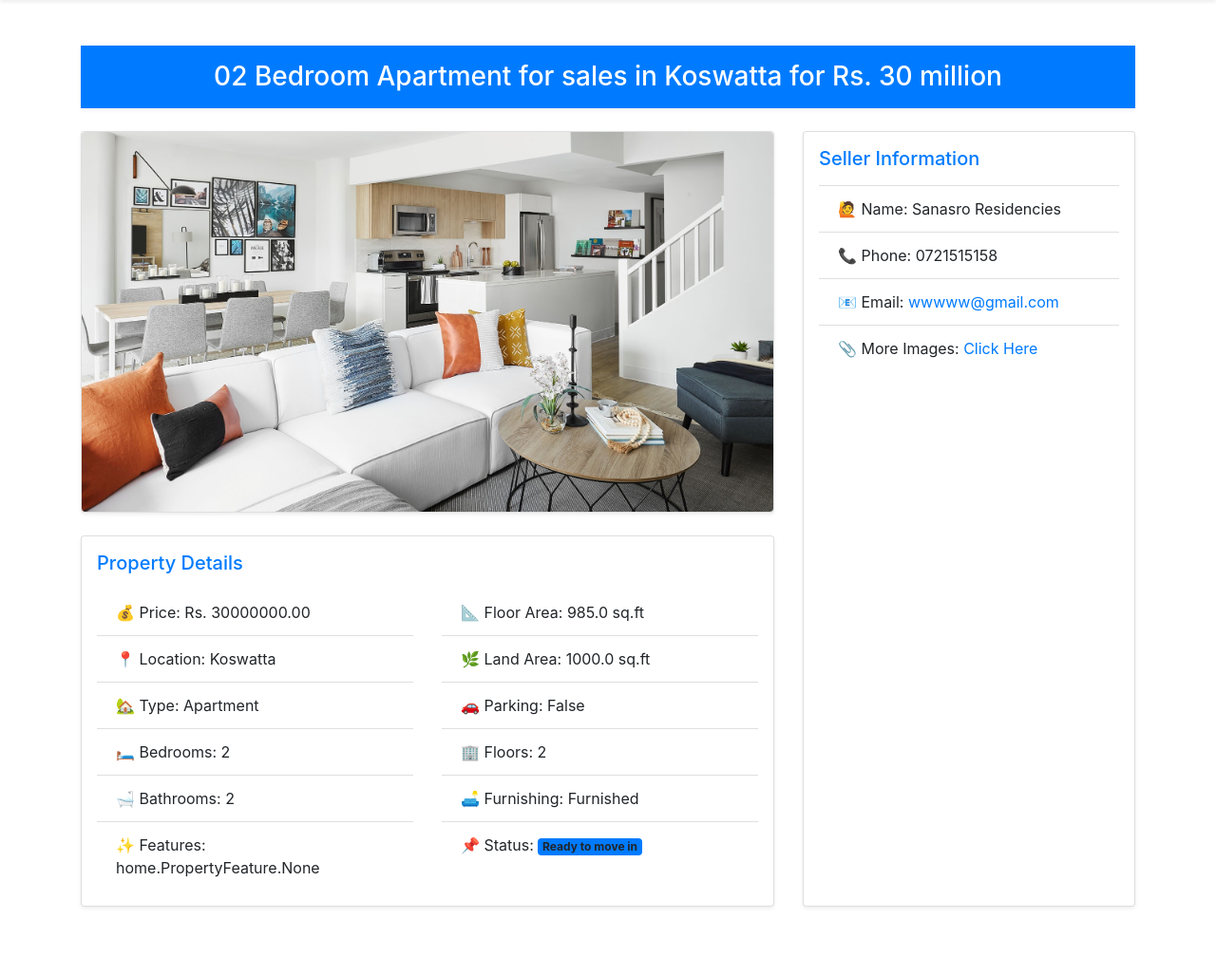
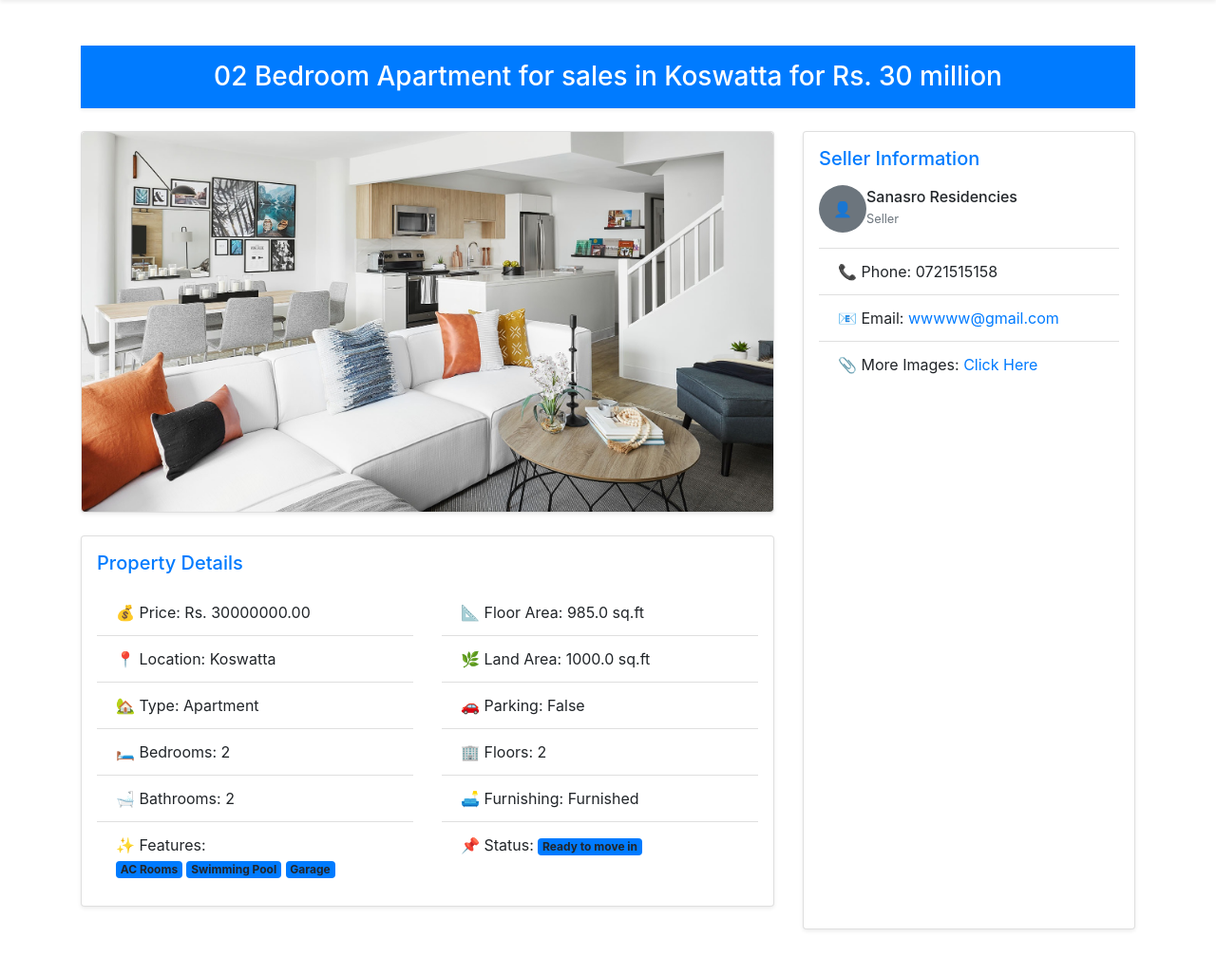
Before and after one commit to Tharusha-Randunu/Real-Estate-Listings-Platform, a Django app: page /property/1/ in a window 1280 px wide. Shown: the part 56-1083 px from the top of the page at 95% size. Before the commit the page ends 1012 px from the top, so only its background shows below. Run offline with Django 5.2, Linux system fonts and the light colour scheme; data comes from the database, SQL or seed files in the repository; some libraries are stand-ins or nearby versions.

Commit message:
fetching property feats,descrip

```diff
--- a/home/models.py
+++ b/home/models.py
@@ -29,10 +29,16 @@ class ConfirmedAd(models.Model):
         ('Unfurnished', 'Unfurnished'),
     ]
 
-    name = models.CharField(max_length=255)
+    title = models.CharField(max_length=255)
+    description = models.TextField(blank=True,null=True)
+    details = models.TextField(blank=True,null=True)
     address = models.TextField()
+    city = models.CharField(max_length=100,blank=True,null=True)
+    street = models.CharField(max_length=100,blank=True,null=True)
+    latitude = models.FloatField(blank=True,null=True)
+    longitude = models.FloatField(blank=True,null=True)
     price = models.DecimalField(max_digits=12, decimal_places=2)
-    details = models.TextField()
+    price_type = models.CharField(max_length=50,blank=True,null=True)
     property_type = models.CharField(max_length=20, choices=PROPERTY_TYPES)
     offer_type = models.CharField(max_length=10, choices=OFFER_TYPES)
     bedrooms = models.IntegerField()
@@ -50,7 +56,6 @@ class ConfirmedAd(models.Model):
     seller_email = models.EmailField()
     images = models.ImageField(upload_to='property_images/', null=True, blank=True)
     link = models.URLField(null=True, blank=True)
-
     created_at = models.DateTimeField(auto_now_add=True)
     user = models.ForeignKey(settings.AUTH_USER_MODEL, on_delete=models.CASCADE, null=True, blank=True)
 
--- a/home/templates/home/home.html
+++ b/home/templates/home/home.html
@@ -662,9 +662,9 @@
         {% for ad in latest_ads %}
         <div class="col-md-3"> <!-- Smaller cards -->
             <div class="card latest-card">  <!-- Applied a new class -->
-                <img src="{{ ad.images.url }}" alt="{{ ad.name }}" class="card-img-top latest-img">
+                <img src="{{ ad.images.url }}" alt="{{ ad.title }}" class="card-img-top latest-img">
                 <div class="card-body p-2">
-                    <h6 class="card-title">{{ ad.name }}</h6>
+                    <h6 class="card-title">{{ ad.title }}</h6>
                     <p class="card-text small-text">{{ ad.address }}</p>
                     <p class="card-title" ><strong>Price:</strong> ${{ ad.price }}</p>
                     <a href="{% url 'property_detail' ad.id %}" class="btn btn-sm btn-primary">View Details</a>
--- a/home/templates/home/property_detail.html
+++ b/home/templates/home/property_detail.html
@@ -5,30 +5,24 @@
 {% block content %}
 <div class="container py-5">
 
-    <!-- Full-width Blue Box Property Title -->
     <div class="row mb-4">
         <div class="col-md-12">
             <div class="bg-primary text-white text-center py-3 rounded-3 shadow-sm">
-                <h3 class="mb-0">{{ ad.name }}</h3>
+                <h3 class="mb-0">{{ ad.title }}</h3>
             </div>
         </div>
     </div>
 
-    <!-- Main Content Grid -->
     <div class="row g-4">
 
-        <!-- Left Column (Picture + Property Details) -->
         <div class="col-md-8">
-            <!-- Picture Section -->
             <div class="card shadow-sm mb-4">
                 <img src="{{ ad.images.url }}" alt="Property Image" class="card-img-top rounded" style="object-fit: cover; height: 400px;">
             </div>
 
-            <!-- Property Info Section -->
-            <div class="card shadow-sm p-3">
+            <div class="card shadow-sm p-3 mb-4">
                 <h5 class="text-primary mb-3">Property Details</h5>
                 <div class="row">
-                    <!-- First Column -->
                     <div class="col-md-6">
                         <ul class="list-group list-group-flush">
                             <li class="list-group-item">💰 Price: Rs. {{ ad.price }}</li>
@@ -36,10 +30,19 @@
                             <li class="list-group-item">🏡 Type: {{ ad.property_type }}</li>
                             <li class="list-group-item">🛏 Bedrooms: {{ ad.bedrooms }}</li>
                             <li class="list-group-item">🛁 Bathrooms: {{ ad.bathrooms }}</li>
-                            <li class="list-group-item">✨ Features: {{ ad.property_features }}</li>
+                            <li class="list-group-item">✨ Features:
+                                {% if ad.property_features.all %}
+                                    <div>
+                                        {% for feature in ad.property_features.all %}
+                                        <span class="badge bg-primary">{{ feature.name }}</span>
+                                        {% endfor %}
+                                    </div>
+                                {% else %}
+                                    No features listed.
+                                {% endif %}
+                            </li>
                         </ul>
                     </div>
-                    <!-- Second Column -->
                     <div class="col-md-6">
                         <ul class="list-group list-group-flush">
                             <li class="list-group-item">📐 Floor Area: {{ ad.floor_area }} sq.ft</li>
@@ -52,14 +55,30 @@
                     </div>
                 </div>
             </div>
+
+            {% if ad.description %}
+            <div class="card shadow-sm p-3">
+                <h5 class="text-primary mb-3">Description</h5>
+                <p class="card-text">{{ ad.description|linebreaksbr }}</p>
+            </div>
+            {% endif %}
         </div>
 
-        <!-- Right Column (Seller Info) -->
         <div class="col-md-4">
             <div class="card shadow-sm h-100 p-3">
                 <h5 class="text-primary mb-3">Seller Information</h5>
+                <div class="d-flex align-items-center mb-3">
+                    {% if ad.seller_profile_pic %}
+                    <img src="{{ ad.seller_profile_pic.url }}" alt="Seller Profile Picture" class="rounded-circle me-3" width="50" height="50" style="object-fit: cover;">
+                    {% else %}
+                    <span class="placeholder rounded-circle me-3 bg-secondary text-white d-flex align-items-center justify-content-center" style="width: 50px; height: 50px;">👤</span>
+                    {% endif %}
+                    <div>
+                        <h6 class="mb-0">{{ ad.seller_name }}</h6>
+                        <small class="text-muted">Seller</small>
+                    </div>
+                </div>
                 <ul class="list-group list-group-flush">
-                    <li class="list-group-item">🙋 Name: {{ ad.seller_name }}</li>
                     <li class="list-group-item">📞 Phone: {{ ad.seller_tel }}</li>
                     <li class="list-group-item">📧 Email: <a href="mailto:{{ ad.seller_email }}">{{ ad.seller_email }}</a></li>
                     <li class="list-group-item">📎 More Images: <a href="{{ ad.link }}" target="_blank">Click Here</a></li>
--- a/home/views.py
+++ b/home/views.py
@@ -412,7 +412,7 @@ def upload_confirm(request):
                 features=details_info.get('features_list'),
 
                 # From this form
-                confirmed_ownership=confirm,
+
                 # Image handled below
             )
 
```
Also changed, not shown: home/admin.py (+25 -13 lines), home/forms.py (+1 -19 lines), db.sqlite3, home/migrations/0013_rename_name_confirmedad_title_and_more.py (added), home/migrations/0014_pendingad_confirmed_ownership.py (added), media/property_images/6456_QaZjiX8.jpg (added), media/property_images/6456_QaZjiX8_rimcE6Z.jpg (added), media/property_images/9_KTcqs0W.jpeg (added), media/property_images/9_NPKYxu5.jpeg (added), media/property_images/Screenshot_2025-04-11_at_19.35.44.png (added), media/property_images/Screenshot_2025-04-13_173528.png (added).
